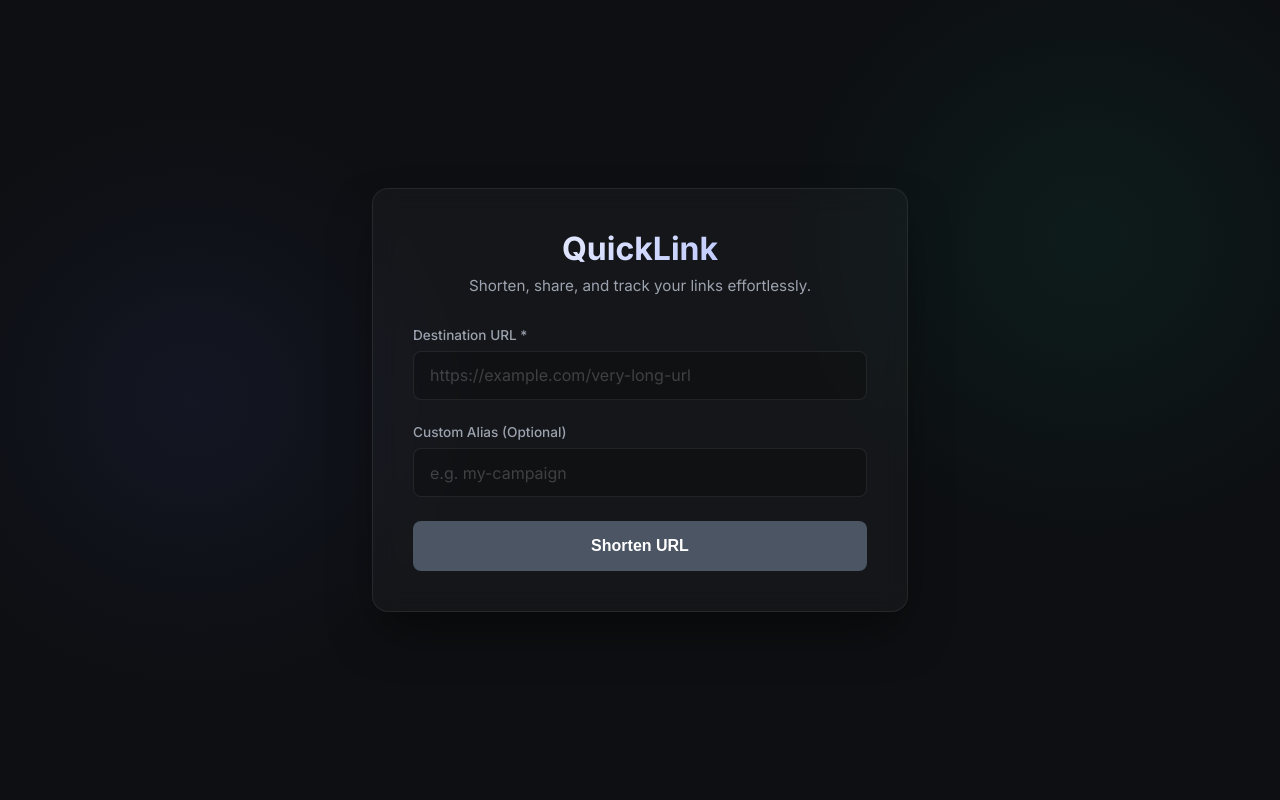
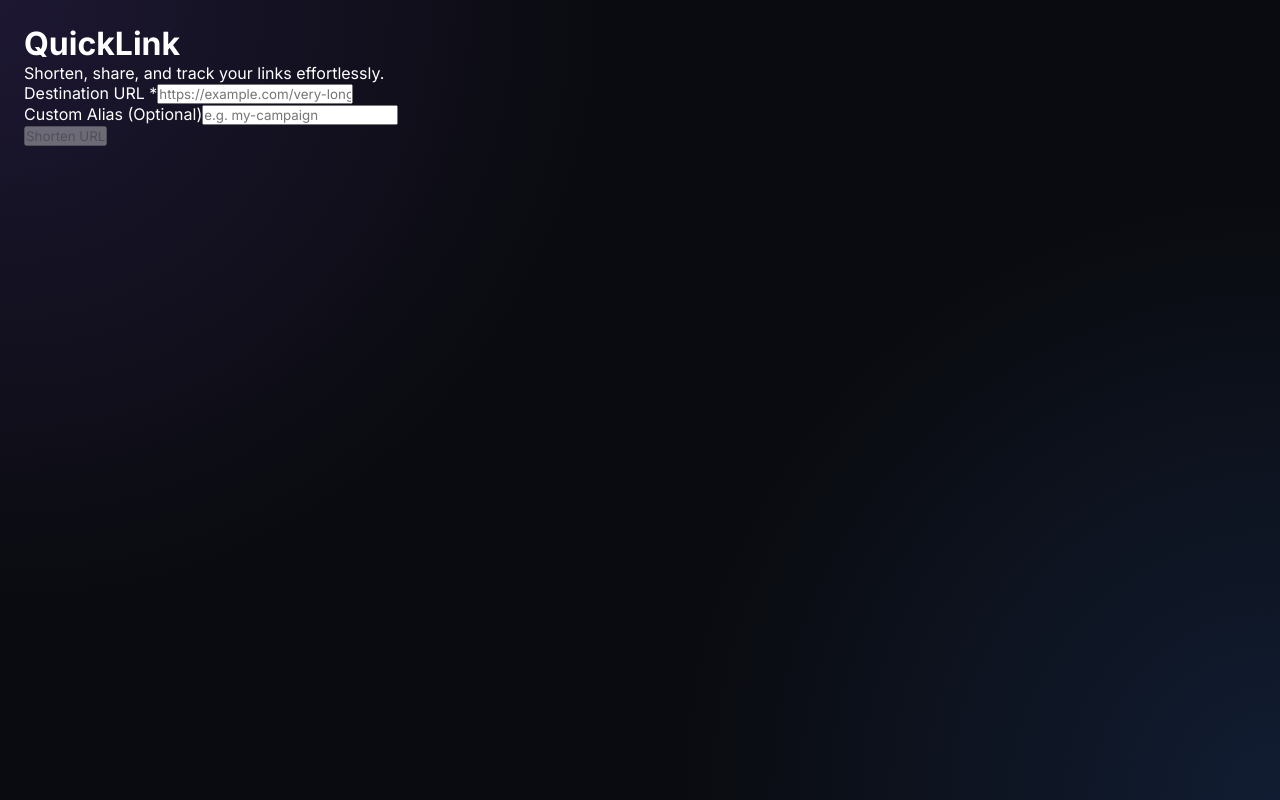
Before and after one commit to Dhanushkamg/url-shortener, a React app in the folder frontend/: page / in a window 1280 px wide. Built offline with nearby package versions, Linux system fonts and the light colour scheme; the HTML template or start-up script is replaced by a standard one.

Commit message:
style(frontend): establish deep dark mode design tokens

```diff
--- a/frontend/src/index.css
+++ b/frontend/src/index.css
@@ -1,13 +1,17 @@
 @import url('https://fonts.googleapis.com/css2?family=Inter:wght@300;400;500;600;700&display=swap');
 
 :root {
-  --bg-color: #0d0f12;
-  --panel-bg: rgba(255, 255, 255, 0.03);
+  --bg-dark: #0a0b10;
+  --bg-surface: #13151f;
+  --panel-bg: rgba(26, 29, 44, 0.6);
   --border-color: rgba(255, 255, 255, 0.08);
+  --border-glow: rgba(139, 92, 246, 0.3);
   --text-primary: #ffffff;
   --text-secondary: #9ca3af;
-  --accent-color: #6366f1;
-  --accent-hover: #4f46e5;
+  --text-muted: #6b7280;
+  --accent-blue: #3b82f6;
+  --accent-purple: #8b5cf6;
+  --accent-pink: #ec4899;
   --error-color: #ef4444;
   --success-color: #10b981;
 }
@@ -20,216 +24,46 @@
 
 body {
   font-family: 'Inter', sans-serif;
-  background-color: var(--bg-color);
+  background-color: var(--bg-dark);
   background-image:
-    radial-gradient(circle at 15% 50%, rgba(99, 102, 241, 0.08), transparent 25%),
-    radial-gradient(circle at 85% 30%, rgba(16, 185, 129, 0.08), transparent 25%);
+    radial-gradient(circle at 0% 0%, rgba(139, 92, 246, 0.15) 0%, transparent 40%),
+    radial-gradient(circle at 100% 100%, rgba(59, 130, 246, 0.15) 0%, transparent 40%);
+  background-attachment: fixed;
   color: var(--text-primary);
   min-height: 100vh;
   display: flex;
   justify-content: center;
-  align-items: center;
   -webkit-font-smoothing: antialiased;
 }
 
 #root {
   width: 100%;
-  max-width: 600px;
-  padding: 2rem;
+  max-width: 1400px;
+  padding: 1.5rem;
 }
 
-/* Glassmorphism Panel */
-.glass-panel {
-  background: var(--panel-bg);
-  backdrop-filter: blur(12px);
-  -webkit-backdrop-filter: blur(12px);
-  border: 1px solid var(--border-color);
-  border-radius: 16px;
-  padding: 2.5rem;
-  box-shadow: 0 25px 50px -12px rgba(0, 0, 0, 0.5);
-  animation: fadeIn 0.5s ease-out;
-}
-
-@keyframes fadeIn {
-  from { opacity: 0; transform: translateY(10px); }
-  to { opacity: 1; transform: translateY(0); }
-}
-
-h1 {
-  font-weight: 700;
-  font-size: 2rem;
-  margin-bottom: 0.5rem;
-  background: linear-gradient(135deg, #fff 0%, #a5b4fc 100%);
-  -webkit-background-clip: text;
-  -webkit-text-fill-color: transparent;
-  text-align: center;
-}
-
-p.subtitle {
-  color: var(--text-secondary);
-  text-align: center;
-  margin-bottom: 2rem;
-  font-size: 0.95rem;
-}
-
-.form-group {
-  margin-bottom: 1.5rem;
-  position: relative;
-}
-
-label {
-  display: block;
-  font-size: 0.85rem;
-  font-weight: 500;
-  color: var(--text-secondary);
-  margin-bottom: 0.5rem;
-}
-
-input {
-  width: 100%;
-  background: rgba(0, 0, 0, 0.2);
-  border: 1px solid var(--border-color);
-  color: var(--text-primary);
-  padding: 0.85rem 1rem;
-  border-radius: 8px;
-  font-size: 1rem;
+/* Base Form Styles */
+input, button {
   font-family: inherit;
-  transition: all 0.2s;
 }
 
 input:focus {
   outline: none;
-  border-color: var(--accent-color);
-  box-shadow: 0 0 0 3px rgba(99, 102, 241, 0.2);
 }
 
-input::placeholder {
-  color: rgba(255, 255, 255, 0.2);
+/* Scrollbar */
+::-webkit-scrollbar {
+  width: 8px;
+  height: 8px;
 }
-
-button.primary-btn {
-  width: 100%;
-  background: var(--accent-color);
-  color: white;
-  border: none;
-  padding: 1rem;
-  border-radius: 8px;
-  font-size: 1rem;
-  font-weight: 600;
-  cursor: pointer;
-  transition: all 0.2s;
-  display: flex;
-  justify-content: center;
-  align-items: center;
-  gap: 0.5rem;
+::-webkit-scrollbar-track {
+  background: rgba(0, 0, 0, 0.2);
+  border-radius: 4px;
 }
-
-button.primary-btn:hover {
-  background: var(--accent-hover);
-  transform: translateY(-1px);
+::-webkit-scrollbar-thumb {
+  background: rgba(255, 255, 255, 0.1);
+  border-radius: 4px;
 }
-
-button.primary-btn:active {
-  transform: translateY(1px);
+::-webkit-scrollbar-thumb:hover {
+  background: rgba(255, 255, 255, 0.2);
 }
-
-button.primary-btn:disabled {
-  background: #4b5563;
-  cursor: not-allowed;
-  transform: none;
-}
-
-.error-message {
-  color: var(--error-color);
-  font-size: 0.85rem;
-  margin-top: 0.5rem;
-  display: flex;
-  align-items: center;
-  gap: 0.25rem;
-}
-
-/* Result Card */
-.result-card {
-  margin-top: 2rem;
-  background: rgba(16, 185, 129, 0.05);
-  border: 1px solid rgba(16, 185, 129, 0.2);
-  border-radius: 12px;
-  padding: 1.5rem;
-  animation: slideDown 0.4s cubic-bezier(0.16, 1, 0.3, 1);
-}
-
-@keyframes slideDown {
-  from { opacity: 0; transform: translateY(-10px); height: 0; padding: 0; overflow: hidden; }
-  to { opacity: 1; transform: translateY(0); height: auto; padding: 1.5rem; }
-}
-
-.result-header {
-  font-size: 0.85rem;
-  color: var(--success-color);
-  font-weight: 600;
-  margin-bottom: 0.5rem;
-  display: flex;
-  align-items: center;
-  gap: 0.5rem;
-}
-
-.short-url-container {
-  display: flex;
-  gap: 0.5rem;
-  margin-bottom: 1rem;
-}
-
-.short-url-display {
-  flex: 1;
-  background: rgba(0, 0, 0, 0.3);
-  padding: 0.85rem;
-  border-radius: 6px;
-  color: #fff;
-  font-weight: 500;
-  font-size: 1.1rem;
-  word-break: break-all;
-  border: 1px solid var(--border-color);
-}
-
-.copy-btn {
-  background: rgba(255, 255, 255, 0.1);
-  border: 1px solid var(--border-color);
-  color: #fff;
-  padding: 0 1.25rem;
-  border-radius: 6px;
-  cursor: pointer;
-  font-weight: 500;
-  transition: all 0.2s;
-}
-
-.copy-btn:hover {
-  background: rgba(255, 255, 255, 0.15);
-}
-
-.stats-grid {
-  display: grid;
-  grid-template-columns: repeat(2, 1fr);
-  gap: 1rem;
-  margin-top: 1.5rem;
-  padding-top: 1.5rem;
-  border-top: 1px solid var(--border-color);
-}
-
-.stat-box {
-  display: flex;
-  flex-direction: column;
-  gap: 0.25rem;
-}
-
-.stat-label {
-  font-size: 0.75rem;
-  text-transform: uppercase;
-  letter-spacing: 0.05em;
-  color: var(--text-secondary);
-}
-
-.stat-value {
-  font-size: 1.2rem;
-  font-weight: 600;
-  color: var(--text-primary);
-}
```
